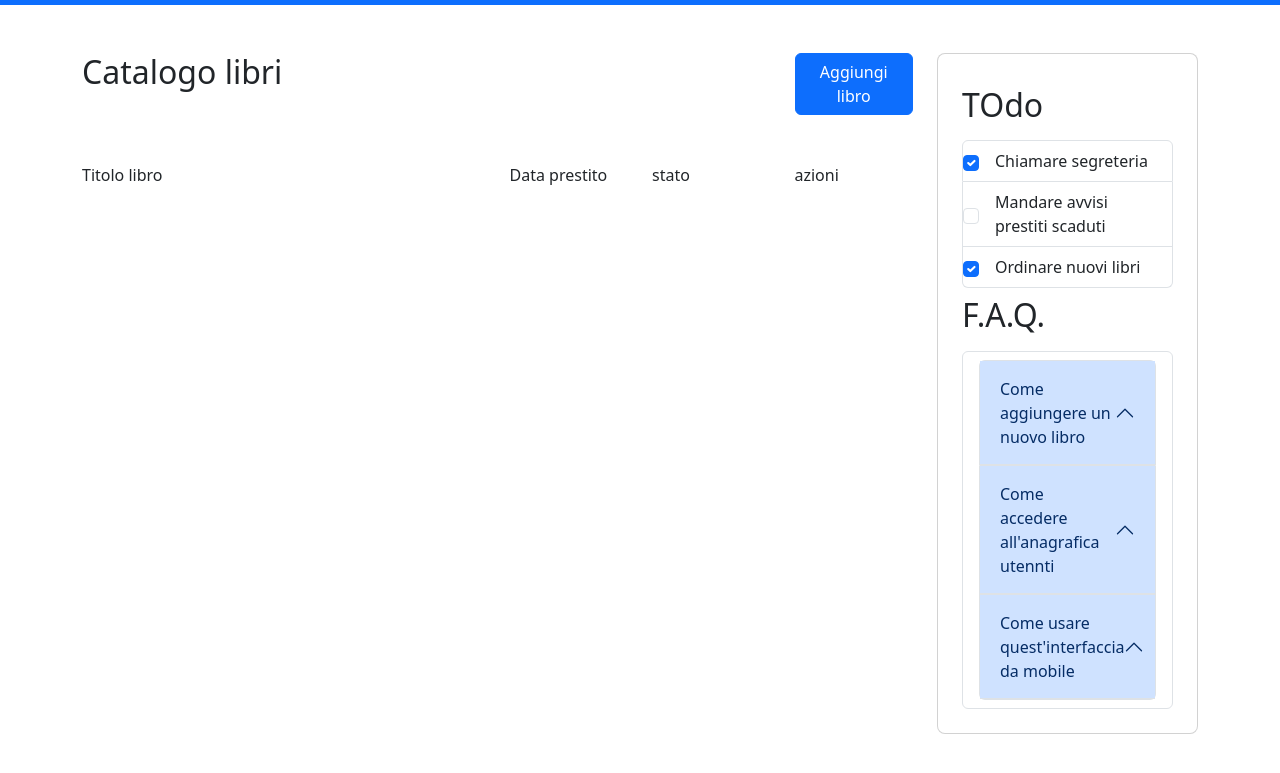
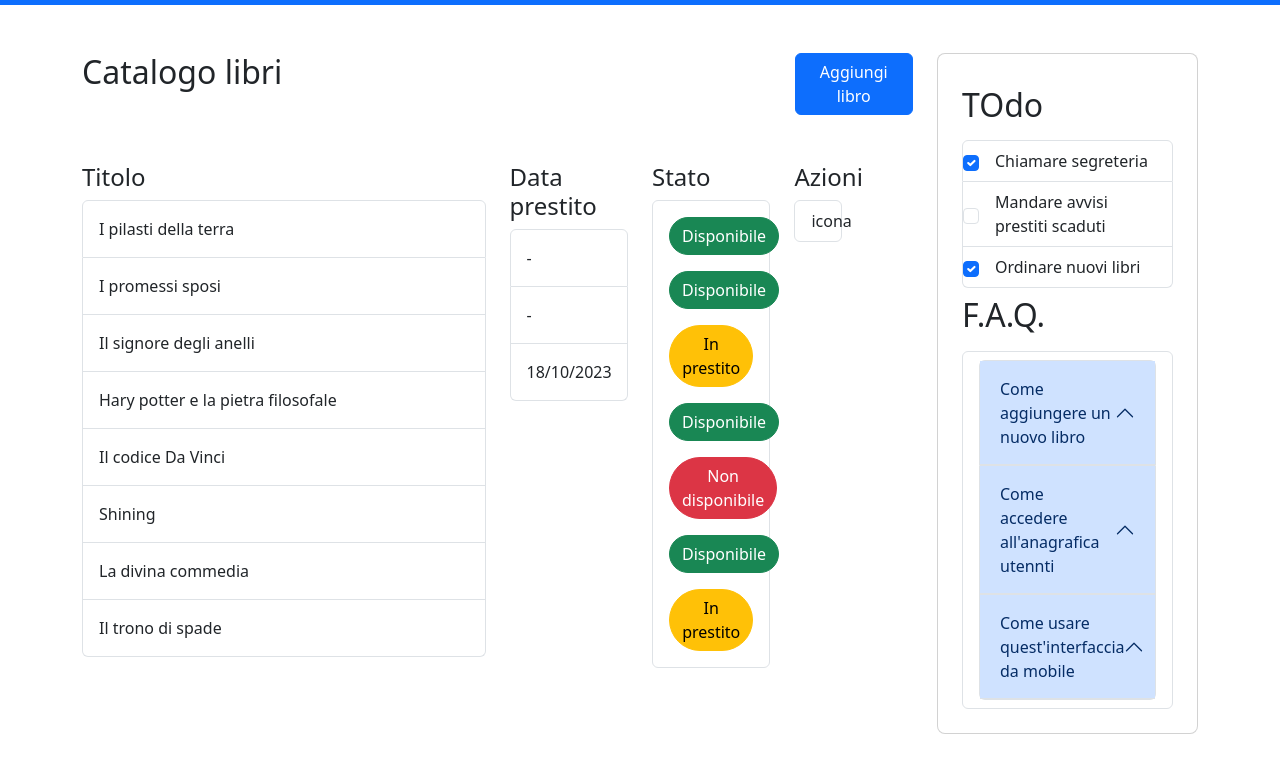
Before and after one commit to RaffaeleVallifuoco/html-css-bootstrap-dashboard, a plain HTML site: page indrex.html in a window 1280 px wide. Shown: the part 53-826 px from the top of the page. Drawn offline with nearby package versions, Linux system fonts and the light colour scheme.

Commit message:
adding book status row

```diff
--- a/indrex.html
+++ b/indrex.html
@@ -53,16 +53,47 @@
                         <!-- list body -->
                     <div class="row">
                         <div class="col-6">
-                            Titolo libro
+                            <h4 class="title">Titolo </h4>
+                            <ul class="list-group list-unstyled  book_title ">
+                                <li class="list-group-item py-3 ">I pilasti della terra</li>
+                                <li class="list-group-item py-3 ">I promessi sposi</li>
+                                <li class="list-group-item py-3">Il signore degli anelli</li>
+                                <li class="list-group-item py-3">Hary potter e la pietra filosofale</li>
+                                <li class="list-group-item py-3">Il codice Da Vinci</li>
+                                <li class="list-group-item py-3">Shining</li>
+                                <li class="list-group-item py-3">La divina commedia</li>
+                                <li class="list-group-item py-3">Il trono di spade</li>
+                            </ul>
                         </div>
                         <div class="col-2">
-                            Data prestito
+                            <h4 class="book_date">Data prestito</h4>
+                            <ul class="list-group book_date">
+                                <li class="list-group-item py-3">-</li>
+                                <li class="list-group-item py-3">-</li>
+                                <li class="list-group-item py-3">18/10/2023</li>
+                            </ul>
                         </div>
-                        <div class="col-2">stato
+                        <div class="col-2">
+                            <h4 class="book_state">Stato</h4>
+                            <ul class="list-group book_state">
+                                <li class="list-group-item">
+                                    <button type="button" class="btn btn-success rounded-pill  my-2">Disponibile</button>
+                                    <button type="button" class="btn btn-success rounded-pill  my-2">Disponibile</button>
+                                    <button type="button" class="btn btn-warning rounded-pill my-2">In prestito</button>
+                                    <button type="button" class="btn btn-success rounded-pill my-2">Disponibile</button>
+                                    <button type="button" class="btn btn-danger rounded-pill my-2">Non disponibile</button>
+                                    <button type="button" class="btn btn-success rounded-pill my-2">Disponibile</button><button type="button" class="btn btn-warning rounded-pill my-2">In prestito</button>
+                                </li>
+                            </ul>
 
                         </div>
                         <div class="col-1">
-                            azioni
+                            <h4 class="book-action">Azioni</h4>
+                                <ul class="list-group book_action">
+                                    <li class="list-group-item">
+                                        icona
+                                    </li>
+                                </ul>
                         </div>
 
                     </div>
```
